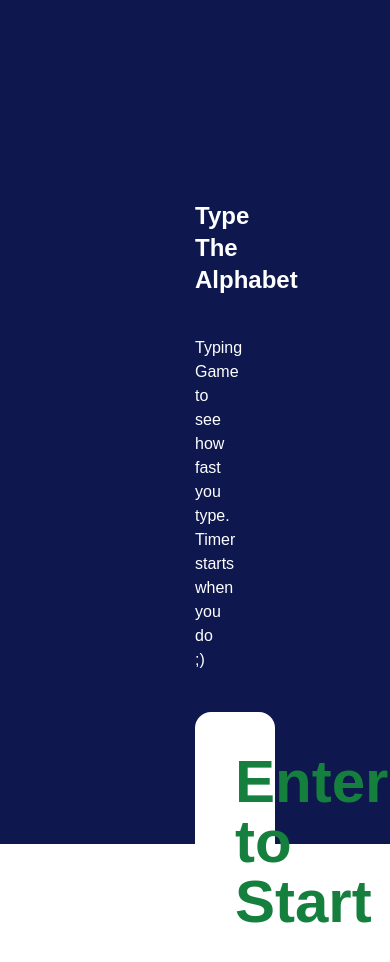
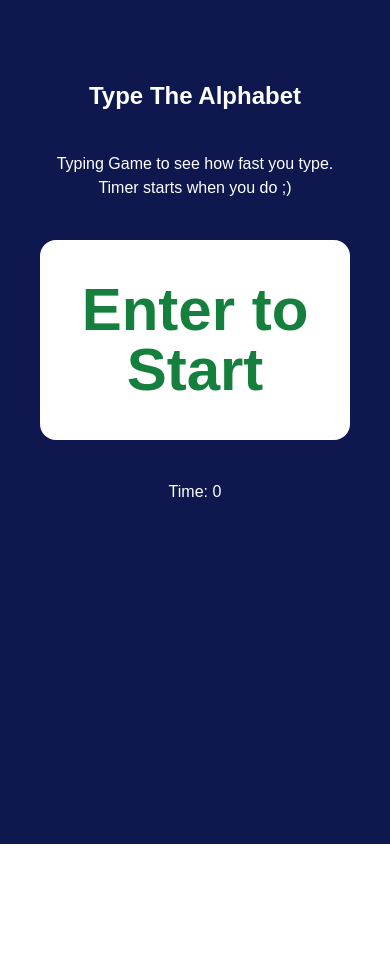
Before and after one commit to sarthak144/typing-game, a React (Create React App) app: page / in a window 390 px wide. Shown: the top 962 px of the page. After the commit the page ends 844 px from the top, so only its background shows below. Built offline with nearby package versions, Linux system fonts and the light colour scheme.

Commit message:
Added responsiveness

```diff
--- a/src/App.js
+++ b/src/App.js
@@ -143,7 +143,7 @@ function App() {
 
 	return (
 		<div className="App font-poppins bg-[#0e184f] text-center flex justify-center">
-			<div className=" h-screen text-white p-40 text-center w-2/3">
+			<div className=" h-screen text-white md:p-40 p-10 text-center md:w-2/3">
 				<h1 className="text-2xl font-bold my-10"> Type The Alphabet</h1>
 				<p>Typing Game to see how fast you type. Timer starts when you do ;)</p>
 				<div className="bg-white p-10 rounded-2xl font-extrabold text-green-700 text-6xl my-10">
```
